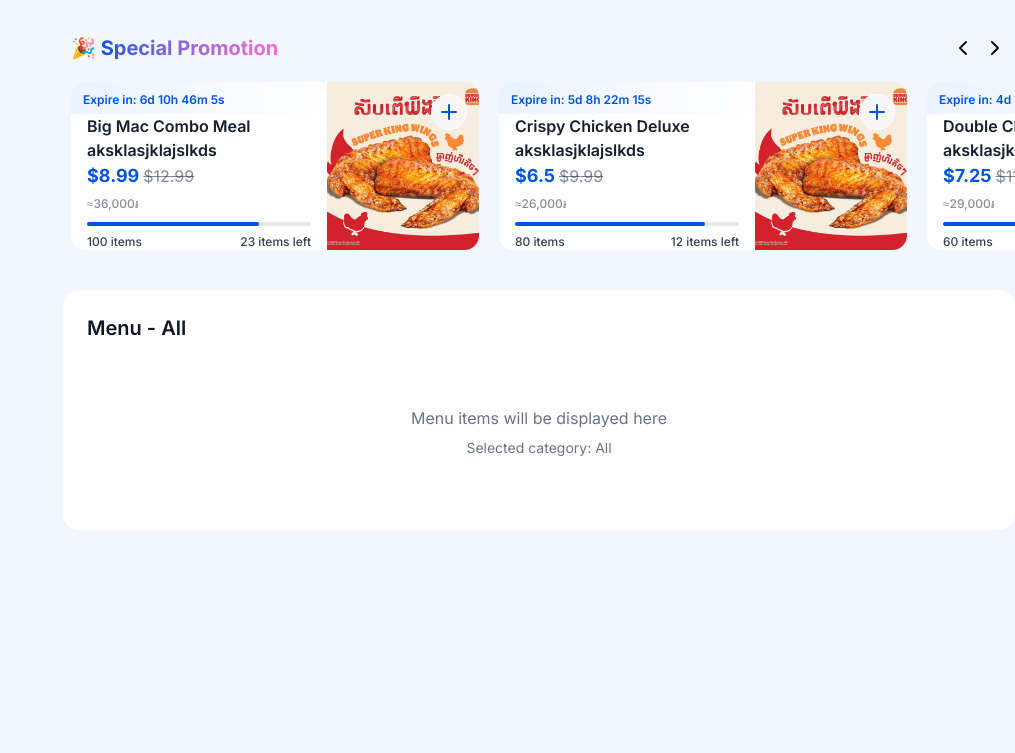
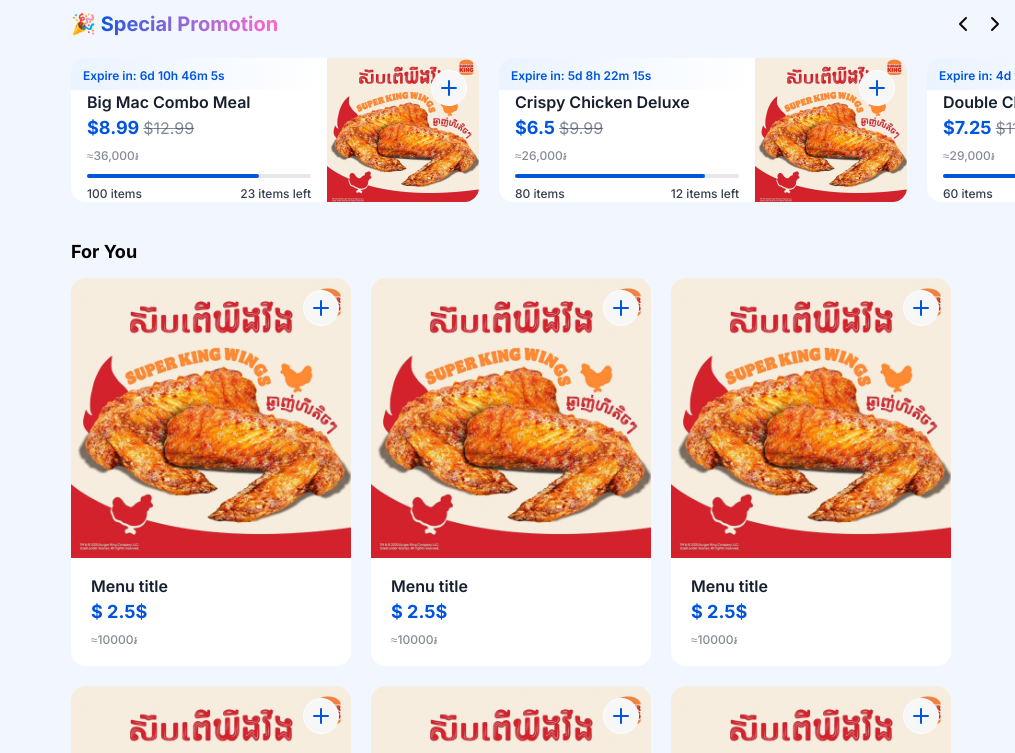
Before and after one commit to Chensokheng/hive-v2, a Next.js app: page /en/merchant in a window 1280 px wide. Shown: the part 1352-2105 px from the top of the page, without its empty margins (265-1280 px from the left). Built offline with nearby package versions, Linux system fonts and the light colour scheme.

Commit message:
feat: menu listing

```diff
--- a/app/[locale]/merchant/page.tsx
+++ b/app/[locale]/merchant/page.tsx
@@ -14,6 +14,7 @@
 import CategorySidebar from "@/components/hive/merchant/category-sidebar";
 import { CouponSection } from "@/components/hive/merchant/coupon";
 import FlashSale from "@/components/hive/merchant/flash-sale";
+import Menus from "@/components/hive/merchant/menus";
 import MerchantHeader from "@/components/hive/merchant/merchant-header";
 import SpecialPromotion from "@/components/hive/merchant/special-promotion";
 
@@ -86,24 +87,10 @@
                 <SpecialPromotion />
               </div>
 
-              {/* Menu Content */}
-              <div className="bg-white rounded-2xl p-6 mt-6">
-                <h2 className="text-xl font-semibold text-gray-900 mb-4">
-                  Menu -{" "}
-                  {categories.find((c) => c.id === activeCategory)?.label ||
-                    "All"}
-                </h2>
-
-                {/* Placeholder for menu items */}
-                <div className="text-center py-12 text-gray-500">
-                  <p>Menu items will be displayed here</p>
-                  <p className="text-sm mt-2">
-                    Selected category: {activeCategory}
-                  </p>
-                </div>
+              <div className="mt-5 space-y-3">
+                <h1 className="font-bold text-black text-lg px-2">For You</h1>
+                <Menus />
               </div>
-
-              <div className="h-[50vh] w-full"></div>
             </div>
           </div>
         </div>
--- /dev/null
+++ b/components/hive/merchant/menu-card.tsx
@@ -0,0 +1,30 @@
+import React from "react";
+import Image from "next/image";
+import { Plus } from "lucide-react";
+
+export default function MenuCard() {
+  return (
+    <div className="bg-white inline-block rounded-xl">
+      <div className="h-40 w-full   sm:h-70 sm:w-70 relative">
+        <Image
+          src={"/fake/promotions.png"}
+          alt=""
+          className=" object-cover rounded-t-xl"
+          fill
+        />
+        <div className=" absolute top-3 right-3 h-9 w-9 rounded-full bg-[#F7F7F7] grid place-content-center border border-white cursor-pointer">
+          <Plus className="text-primary" />
+        </div>
+      </div>
+      <div className="px-5 py-4">
+        <h1 className="text-[#161F2F] font-semibold">Menu title</h1>
+        <div>
+          <div className="flex items-center gap-1">
+            <span className="text-lg font-bold text-primary">$ 2.5$</span>
+          </div>
+          <span className="text-xs font-medium text-[#363F4F]/60">≈10000៛</span>
+        </div>
+      </div>
+    </div>
+  );
+}
--- /dev/null
+++ b/components/hive/merchant/menus.tsx
@@ -0,0 +1,14 @@
+import React from "react";
+
+import MenuCard from "./menu-card";
+
+export default function Menus() {
+  const menus = [1, 2, 3, 4, 5, 6, 7, 8, 9, 10];
+  return (
+    <div className="grid grid-cols-2 sm:flex flex-wrap gap-5 px-2">
+      {menus.map((menu) => (
+        <MenuCard key={menu} />
+      ))}
+    </div>
+  );
+}
--- a/components/hive/merchant/promotion-card.tsx
+++ b/components/hive/merchant/promotion-card.tsx
@@ -44,9 +44,7 @@
           </span>
         </div>
         <div className="px-4">
-          <h1 className="text-[#161F2F] font-semibold">
-            {title} aksklasjklajslkds
-          </h1>
+          <h1 className="text-[#161F2F] font-semibold">{title}</h1>
           <div>
             <div className="flex items-center gap-1">
               <span className="text-lg font-bold text-primary">
```
